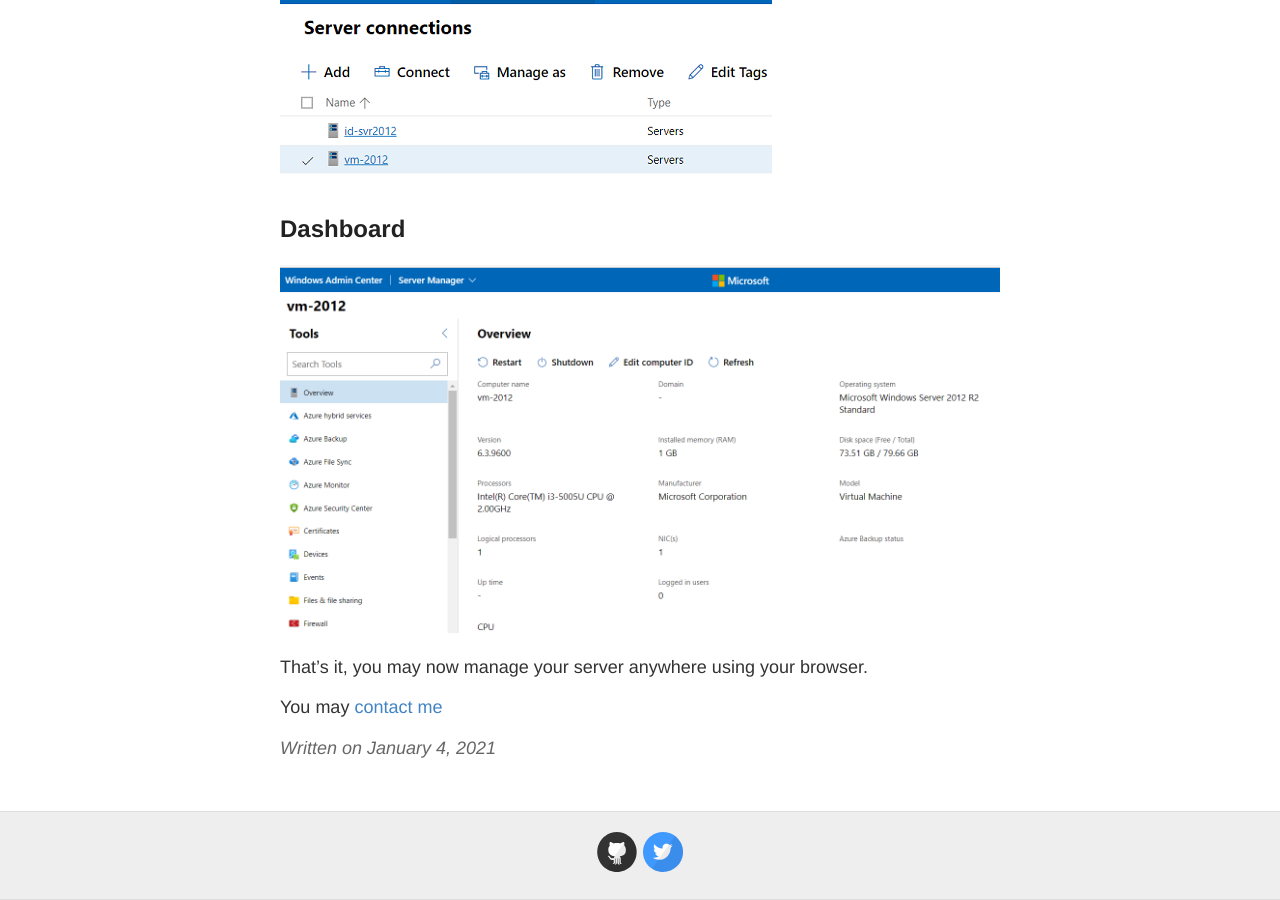
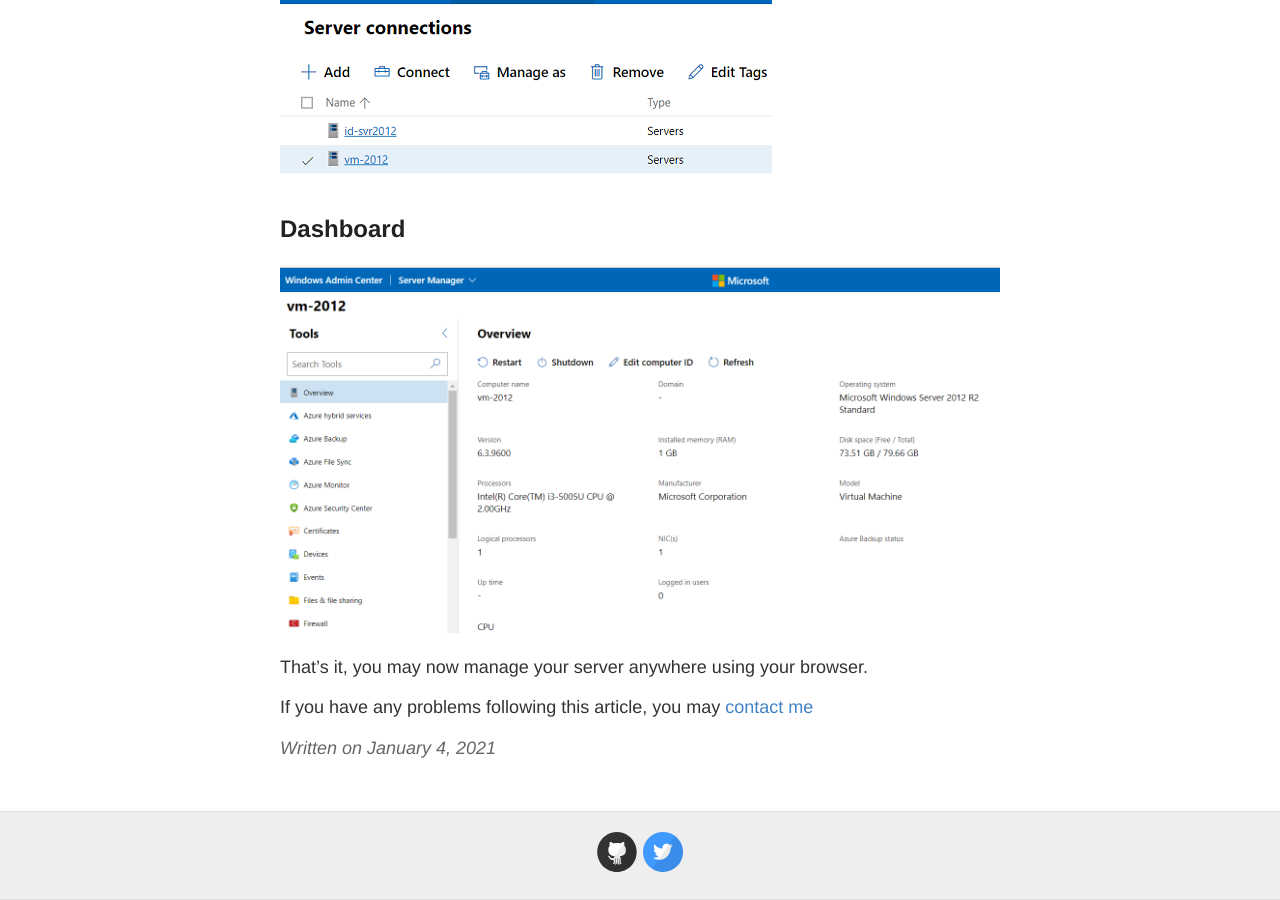
Before and after one commit to rakemiel/windows2000, a Jekyll site: the page built from _posts/2021-1-4-Manage-Windows-2012-Core.md, in a window 1280 px wide and 900 px high, scrolled down 4312 px. Built offline with Jekyll 4.4.1, drawn with Linux system fonts in a browser that asks for light colours.

Commit message:
Update 2021-1-4-Manage-Windows-2012-Core.md

```diff
--- a/_posts/2021-1-4-Manage-Windows-2012-Core.md
+++ b/_posts/2021-1-4-Manage-Windows-2012-Core.md
@@ -98,4 +98,4 @@
 
 That's it, you may now manage your server anywhere using your browser.
 
-You may [contact me](../about)
+If you have any problems following this article, you may [contact me](../about)
```
